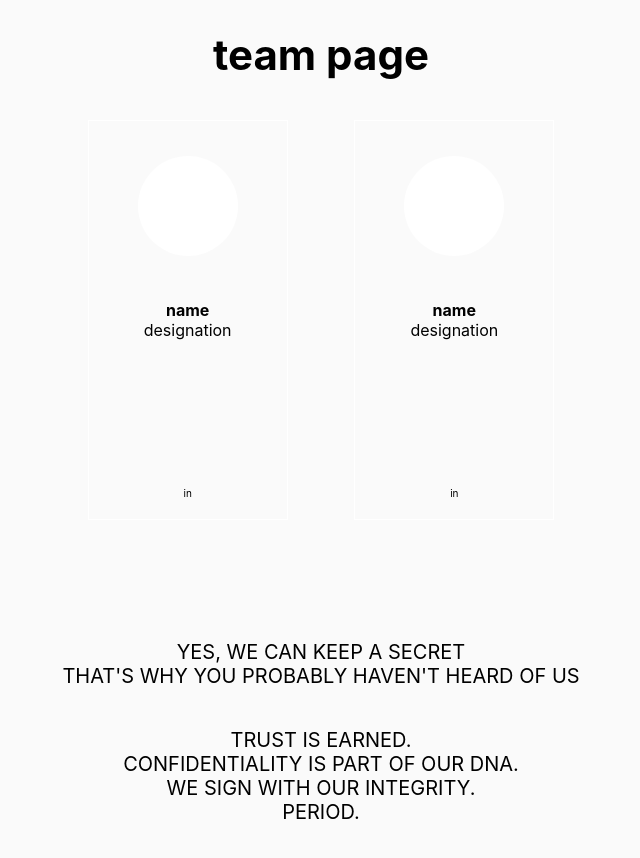
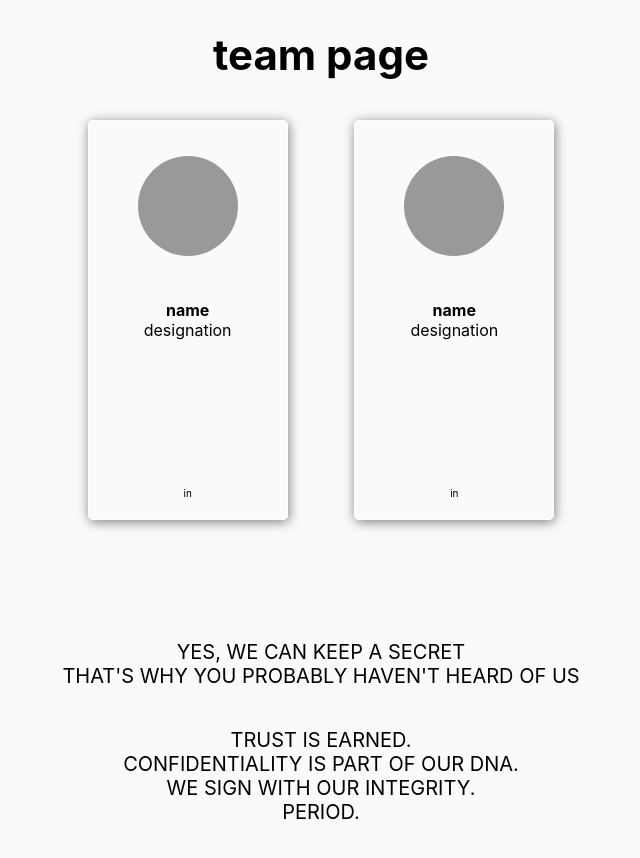
Before and after one commit to mritunjaysaha/project-1, a Next.js app: page / in a window 1280 px wide. Shown: the part 1860-2718 px from the top of the page, without its empty margins (319-959 px from the left). Built offline with nearby package versions, Linux system fonts and the light colour scheme.

Commit message:
added box shadow for the cards

```diff
--- a/styles/cards.module.scss
+++ b/styles/cards.module.scss
@@ -27,7 +27,7 @@
     text-align: center;
     justify-content: center;
     margin: 0 auto;
-    box-shadow: 1px 2px 12px 0px rgba(0, 0, 0, 0.5);
+    box-shadow: $box-shadow;
     border-radius: 0.5rem;
 
     p {
--- a/styles/teamPageCards.module.scss
+++ b/styles/teamPageCards.module.scss
@@ -18,9 +18,12 @@
     text-align: center;
 
     margin-bottom: 4rem;
+    box-shadow: $box-shadow;
+    border-radius: 0.5rem;
 
     .placeholder {
         grid-area: picture;
+        background-color: #999;
     }
 
     .nameDesignation {
--- a/styles/utils.scss
+++ b/styles/utils.scss
@@ -21,3 +21,4 @@ $fw-regular: 400;
 
 // padding
 $padding-mobile: 2rem;
+$box-shadow: 1px 2px 12px 0px rgba(0, 0, 0, 0.5);
```
